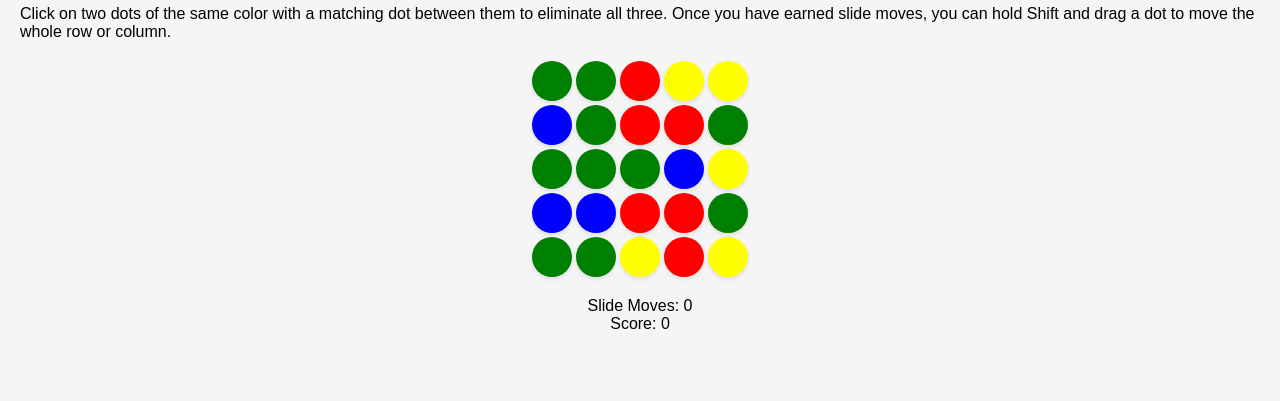
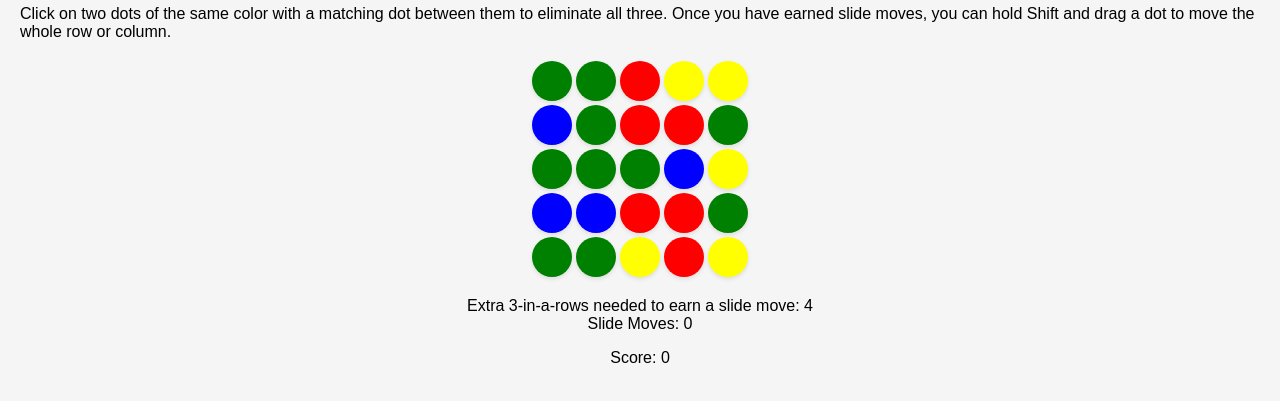
Before and after one commit to SanjayRedScarf/3inRowWithSlide, a plain HTML site: page index.html in a window 1280 px wide. Shown: the part 99-500 px from the top of the page. Drawn offline with Linux system fonts and the light colour scheme.

Commit message:
Front end shows progress until next slide move
Added the "remaining eliminations" div

```diff
--- a/index.html
+++ b/index.html
@@ -4,22 +4,15 @@
     <meta charset="UTF-8">
     <meta name="viewport" content="width=device-width, initial-scale=1.0">
     <title>Dot Shift Mania</title>
-
-    <meta property="og:title" content="Dot Shift Mania" />
-    <meta property="og:description" content="Find three in a row, then reconfigure your gameboard!" />
-    <meta property="og:image" content="https://github.com/SanjayRedScarf/DotShiftMania/blob/main/Image_of_DotShiftMania.png?raw=true" />
-    <meta property="og:url" content="https://sanjayredscarf.github.io/DotShiftMania/" />
-    <meta property="og:type" content="website" />
-
     <link rel="stylesheet" href="styles.css">
 </head>
 <body>
     <h1>Dot Shift Mania </h1>
     <p>Click on two dots of the same color with a matching dot between them to eliminate all three. Once you have earned slide moves, you can hold Shift and drag a dot to move the whole row or column.</p>
     <div id="game-container"></div>
-
+    <div id="remainingEliminations">Extra 3-in-a-rows needed to earn a slide move: <span id="eliminationsCounterDisplay">4</span></div>
     <div>Slide Moves: <span id="slide-moves">0</span></div>
-    <div>Score: <span id="score">0</span></div>
+    <p>Score: <span id="score">0</span></p>
     <script src="script.js"></script>
 </body>
 </html>
```
